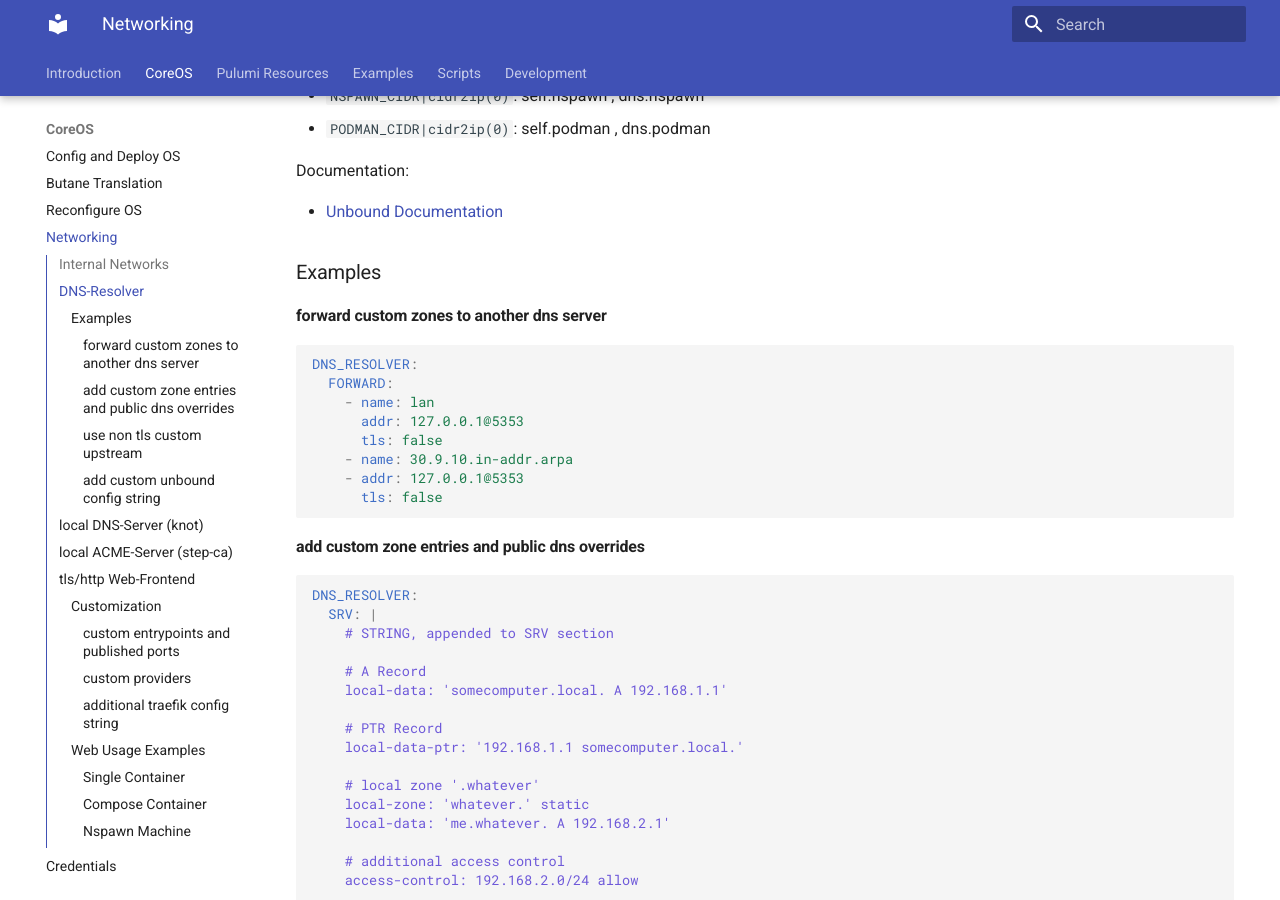
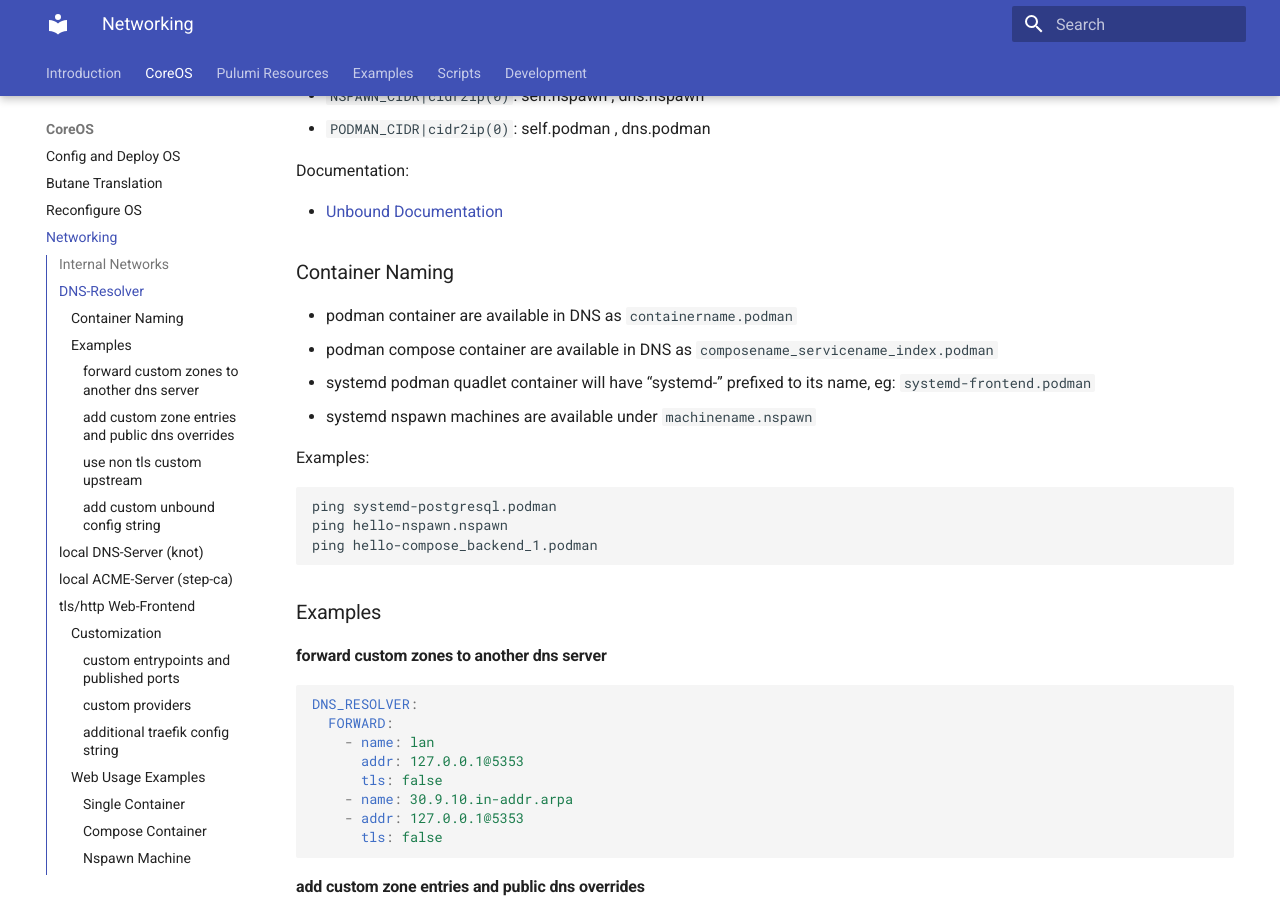
Before and after one commit to wuxxin/infra-shared, an MkDocs documentation site: the page built from docs/networking.md, in a window 1280 px wide and 900 px high, scrolled down 871 px. Built offline with MkDocs 1.6.1 and Material for MkDocs 9.7.7, drawn with Linux system fonts in a browser that asks for light colours.

Commit message:
add feature podman-dns-update

````diff
--- a/docs/networking.md
+++ b/docs/networking.md
@@ -29,6 +29,22 @@ DNS (+dnssec) Resolver for System, Container, Compose and Nspawn workloads is do
 Documentation:
 
 - [Unbound Documentation](https://unbound.docs.nlnetlabs.nl/en/latest/)
+
+### Container Naming
+
+- podman container are available in DNS as `containername.podman`
+- podman compose container are available in DNS as `composename_servicename_index.podman`
+- systemd podman quadlet container will have "systemd-" prefixed to its name, eg: `systemd-frontend.podman`
+- systemd nspawn machines are available under `machinename.nspawn`
+
+Examples:
+
+```sh
+ping systemd-postgresql.podman
+ping hello-nspawn.nspawn
+ping hello-compose_backend_1.podman
+```
+
 
 ### Examples
 
````
Also changed, not shown: 1 other file.
